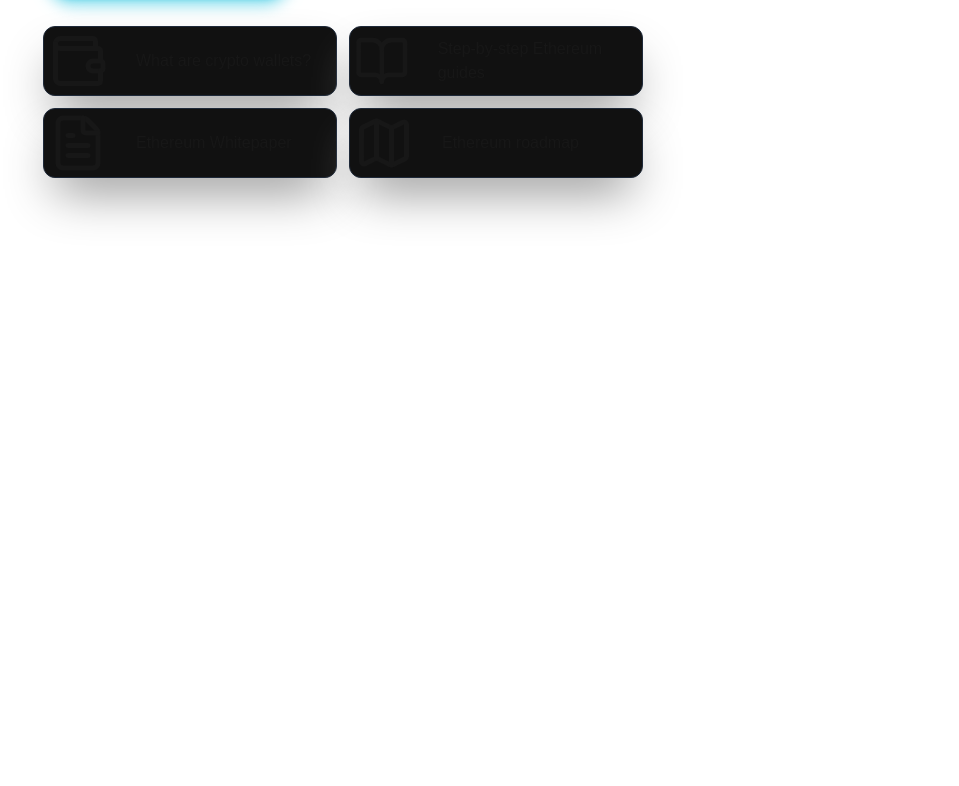
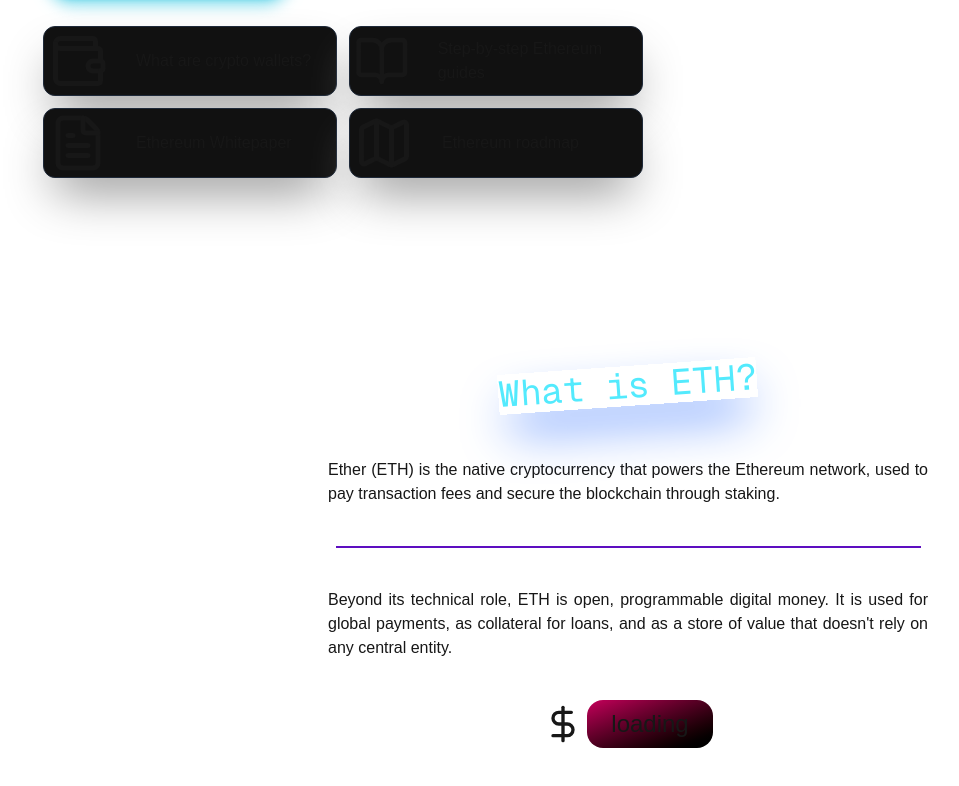
Before and after one commit to SamirSweden/Elite, a Next.js app: page /crypto in a window 1280 px wide. Shown: the part 1444-2230 px from the top of the page, without its empty margins (12-971 px from the left). Before the commit the page ends 1722 px from the top, so only its background shows below. Built offline with nearby package versions, Linux system fonts and the light colour scheme; no server answers.

Commit message:
added api

```diff
--- a/app/components/bannerEth/BannerEth.tsx
+++ b/app/components/bannerEth/BannerEth.tsx
@@ -2,6 +2,7 @@ import Banners from "../banners/Banners";
 import Greeting from "../greetingEth/Greeting";
 import Navigation from "../UI/nav/Navigation";
 import Ethereum from "@/app/components/ethereum/Ethereum";
+import EthBanner from "@/app/components/ethereum/EthBanner";
 
 export default function BannerEth() {
   return (
@@ -10,6 +11,7 @@ export default function BannerEth() {
       <Banners />
       <Greeting />
         <Ethereum />
+        <EthBanner/>
     </>
   );
 }
--- /dev/null
+++ b/app/components/ethereum/EthBanner.tsx
@@ -0,0 +1,42 @@
+'use client'
+
+import Image from "next/image"
+import EthPrice from "@/app/components/ethprice/EthPrice";
+import {DollarSign } from "lucide-react";
+
+const bannerEthContent = {
+    title: "What is ETH?",
+    desc: "Ether (ETH) is the native cryptocurrency that powers the Ethereum network, used to pay transaction fees and secure the blockchain through staking.",
+    text: "Beyond its technical role, ETH is open, programmable digital money. It is used for global payments, as collateral for loans, and as a store of value that doesn't rely on any central entity."
+}
+
+
+
+export default  function EthBanner(){
+    return(
+        <>
+            <section className="banner__eth">
+                <div className="container">
+                    <div className="flex justify-between items-center gap-10 flex-col ">
+                        <h2 className={'text-4xl transform -translate-y-3 -rotate-4 text-cyan-300 font-mono shadow-2xl shadow-blue-600 bg-transparent'}>{bannerEthContent.title}</h2>
+                        <p className={'max-w-[600px] w-full text-justify text-wrap'}>{bannerEthContent.desc}</p>
+                        <hr className={'border border-violet-800 w-[50%] max-[520px]:w-full'} />
+                        <p className={'max-w-[600px] w-full text-justify text-wrap'}>{bannerEthContent.text}</p>
+                        <div className={'flex items-center  gap-1 max-[520px]:w-full'}>
+                           <span><DollarSign  size={40} /></span> <EthPrice/>
+                        </div>
+                    </div>
+                </div>
+            </section>
+
+            <style jsx>
+                {`
+                    .banner__eth{
+                        padding:100px 0;
+                    }
+                `}
+            </style>
+        </>
+
+    )
+}
--- a/app/components/ethereum/Ethereum.tsx
+++ b/app/components/ethereum/Ethereum.tsx
@@ -1,7 +1,7 @@
-import EthBtn from "@/app/components/UI/btn/EthBtn";
+
 import Image from "next/image";
 import EthCard from "@/app/components/UI/card/EthCard";
-
+import EthBtn from "@/app/components/UI/btn/EthBtn";
 
 const bannerContent = {
     title: "What is Ethereum?",
--- a/app/components/ethprice/EthPrice.tsx
+++ b/app/components/ethprice/EthPrice.tsx
@@ -17,6 +17,6 @@ export  default function EthPrice (){
     }, []);
 
     return <>
-        <span>{price ? `${price}` :  "loading"}</span>
+        <span className={'text-2xl bg-gradient-to-br max-[520px]:w-full text-center from-pink-700  to-black !py-2 !px-6  rounded-2xl'}>{price ? `${price}` :  "loading"}</span>
     </>
 }
--- a/next.config.ts
+++ b/next.config.ts
@@ -2,14 +2,7 @@ import type { NextConfig } from "next";
 
 const nextConfig: NextConfig = {
   images:{
-      remotePatterns:[
-          {
-              protocol:'https',
-              hostname:'ethereum.org',
-              port:'',
-              pathname:'/**'
-          }
-      ]
+     domains: ['ethereum.org']
   }
 };
 
```
